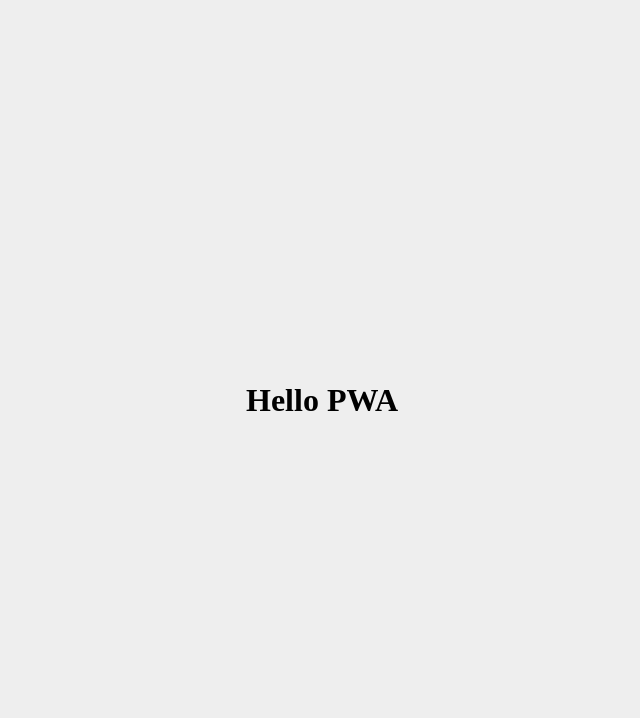
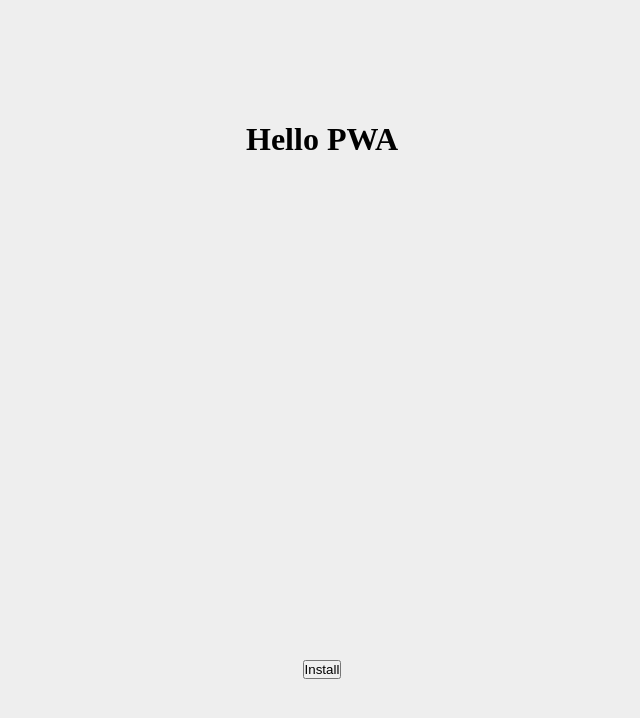
Before and after one commit to Qasim345/PWAexample, a plain HTML site: page index.html in a window 1280 px wide. Shown: the whole page, without its empty margins (318-958 px from the left). Drawn offline with Linux system fonts and the light colour scheme.

Commit message:
update index.html

```diff
--- a/index.html
+++ b/index.html
@@ -11,7 +11,9 @@
   <title>PWA</title>
 </head>
 <body>
-  <h1 class="btn">Hello PWA</h1>
+  <h1>Hello PWA</h1>
+  <br />
+  <button class="btn">Install</button>
 
   <script src="src/index.js"></script>
 </body>
```
